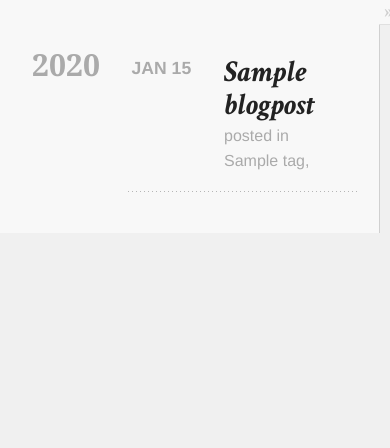
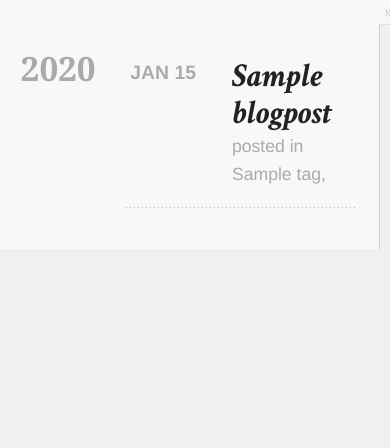
Before and after one commit to laike9m/My_Blog, a Django app: template css3two_blog/templates/css3two_blog/archive.html in a window 390 px wide. Shown: the part 201-649 px from the top of the page. Run offline with Django 3.2, Linux system fonts and the light colour scheme; the template is opened without the code that fills it: most values are stand-ins (such as "Sample title", 1, 10 or a date in 2020); some libraries are stand-ins or nearby versions; some web fonts are replaced.

Commit message:
Improve font size

```diff
--- a/css3two_blog/static/css3two_blog/css/style.css
+++ b/css3two_blog/static/css3two_blog/css/style.css
@@ -8,8 +8,8 @@ article {
 
 @media screen and (max-width: 768px) {
   article {
-    padding-left: 2rem;
-    font-size: 1rem;
+    padding-left: 1.3rem;
+    font-size: 1.1rem;
   }
 }
 
@@ -833,6 +833,13 @@ h1 {
   font-size: 2.5rem;
 }
 
+@media screen and (max-width: 768px) {
+  h1 {
+    font-size: 1.6rem;
+    line-height: 1.4;
+  }
+}
+
 h1 p,
 h2 p,
 h3 p,
```
